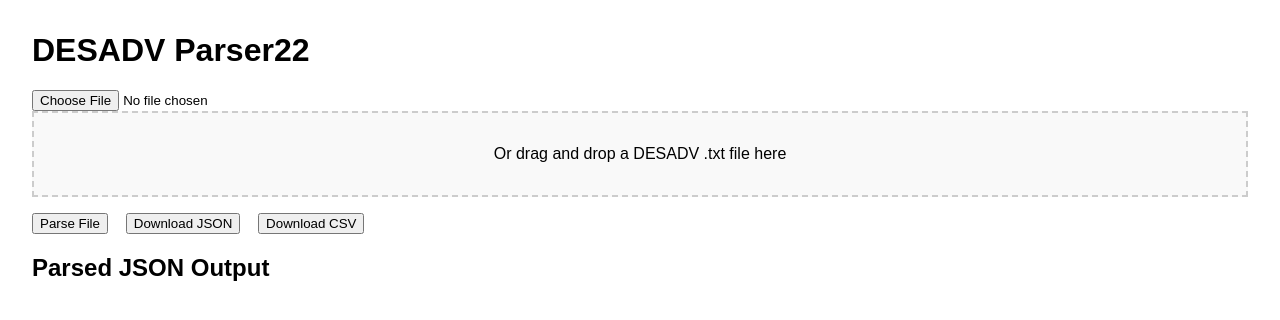
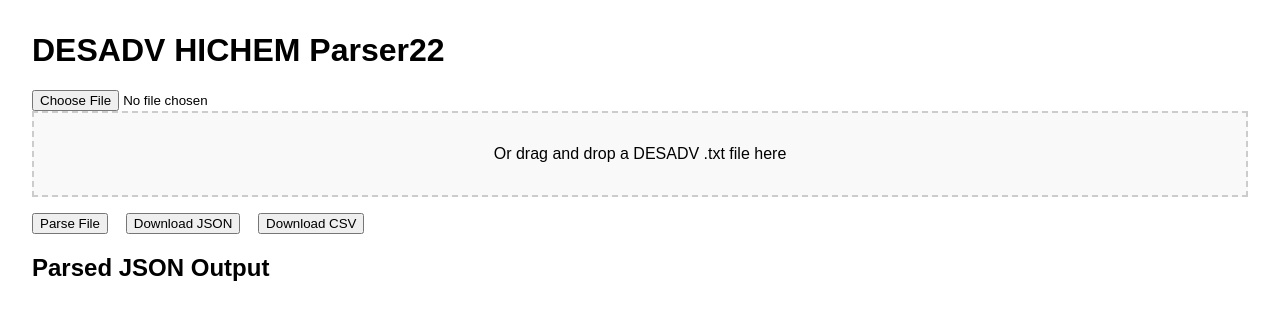
Before and after one commit to benben1010/Desadv-parser, a plain HTML site: page index.html in a window 1280 px wide. Drawn offline with Linux system fonts and the light colour scheme.

Commit message:
Update index.html

```diff
--- a/index.html
+++ b/index.html
@@ -23,7 +23,7 @@
   </style>
 </head>
 <body>
-  <h1>DESADV Parser22</h1>  <input type="file" id="fileInput" accept=".txt" />
+  <h1>DESADV HICHEM Parser22</h1>  <input type="file" id="fileInput" accept=".txt" />
   <div id="dropZone">Or drag and drop a DESADV .txt file here</div>
   <button onclick="parseFile()">Parse File</button>
   <button onclick="downloadJson()">Download JSON</button>
```
